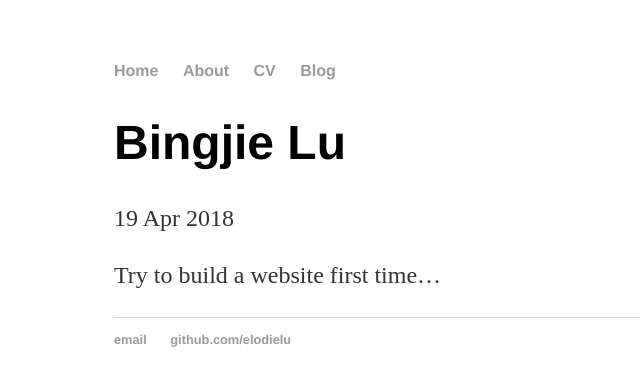
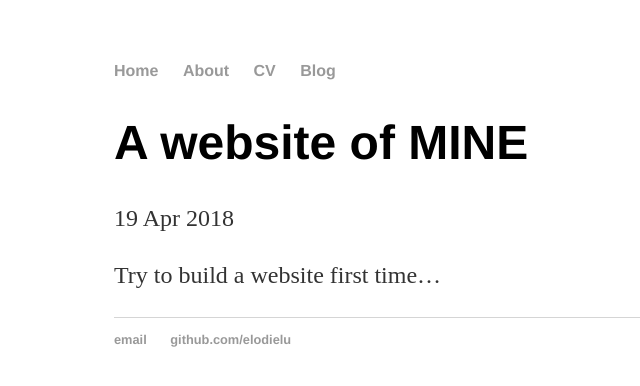
Before and after one commit to elodielu/elodielu.github.io, a Jekyll site: the page built from _posts/2018-04-19-Bingjie-Lu-site-launched.md, in a window 1280 px wide. Shown: the top 386 px of the page, without its empty margins (78-718 px from the left). Built offline with Jekyll 4.4.1, drawn with Linux system fonts in a browser that asks for light colours.

Commit message:
Update 2018-04-19-Bingjie-Lu-site-launched.md

```diff
--- a/_posts/2018-04-19-Bingjie-Lu-site-launched.md
+++ b/_posts/2018-04-19-Bingjie-Lu-site-launched.md
@@ -1,6 +1,6 @@
 ---
 layout: post
-title: "Bingjie Lu"
+title: "A website of MINE"
 date: 2018-04-19
 ---
 
```
